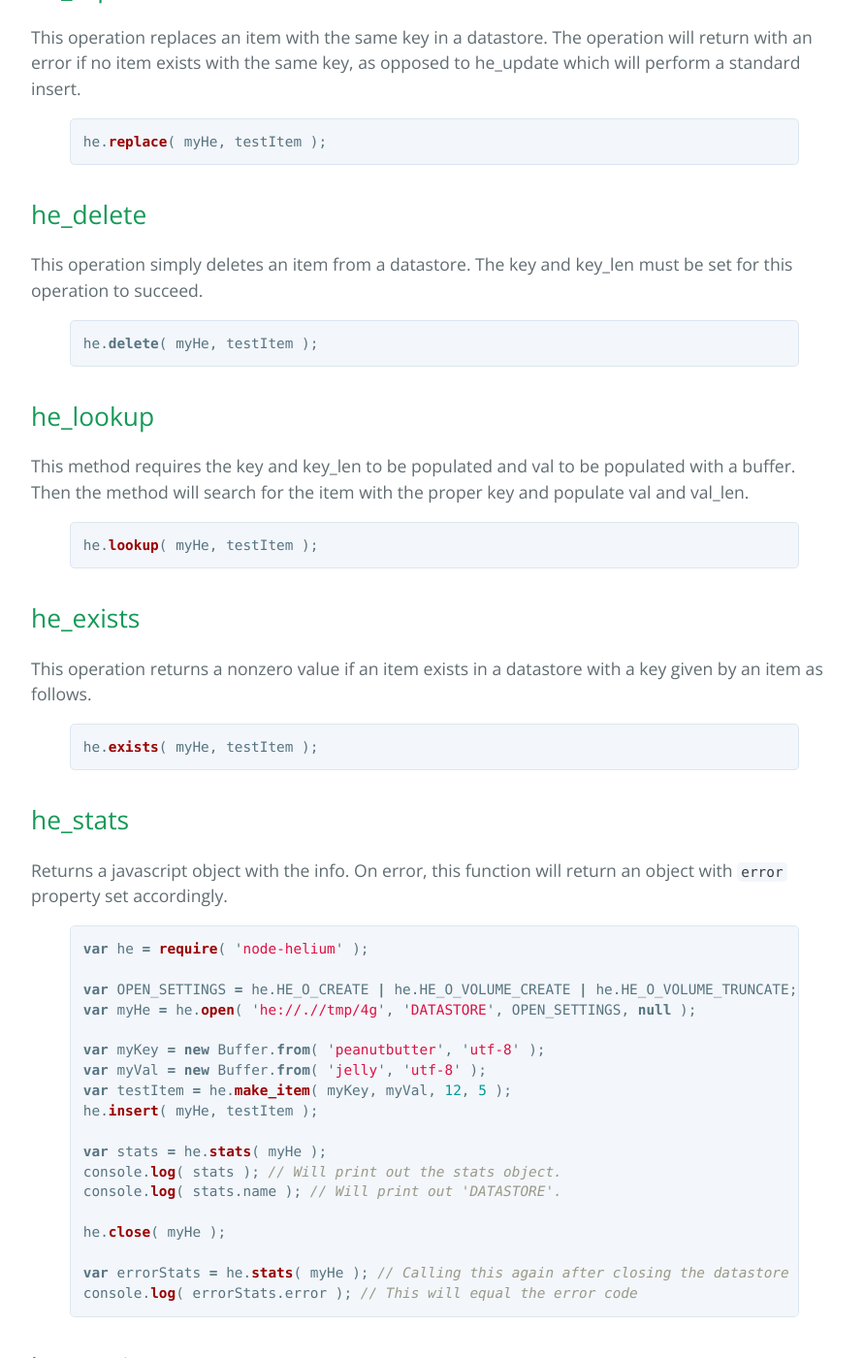
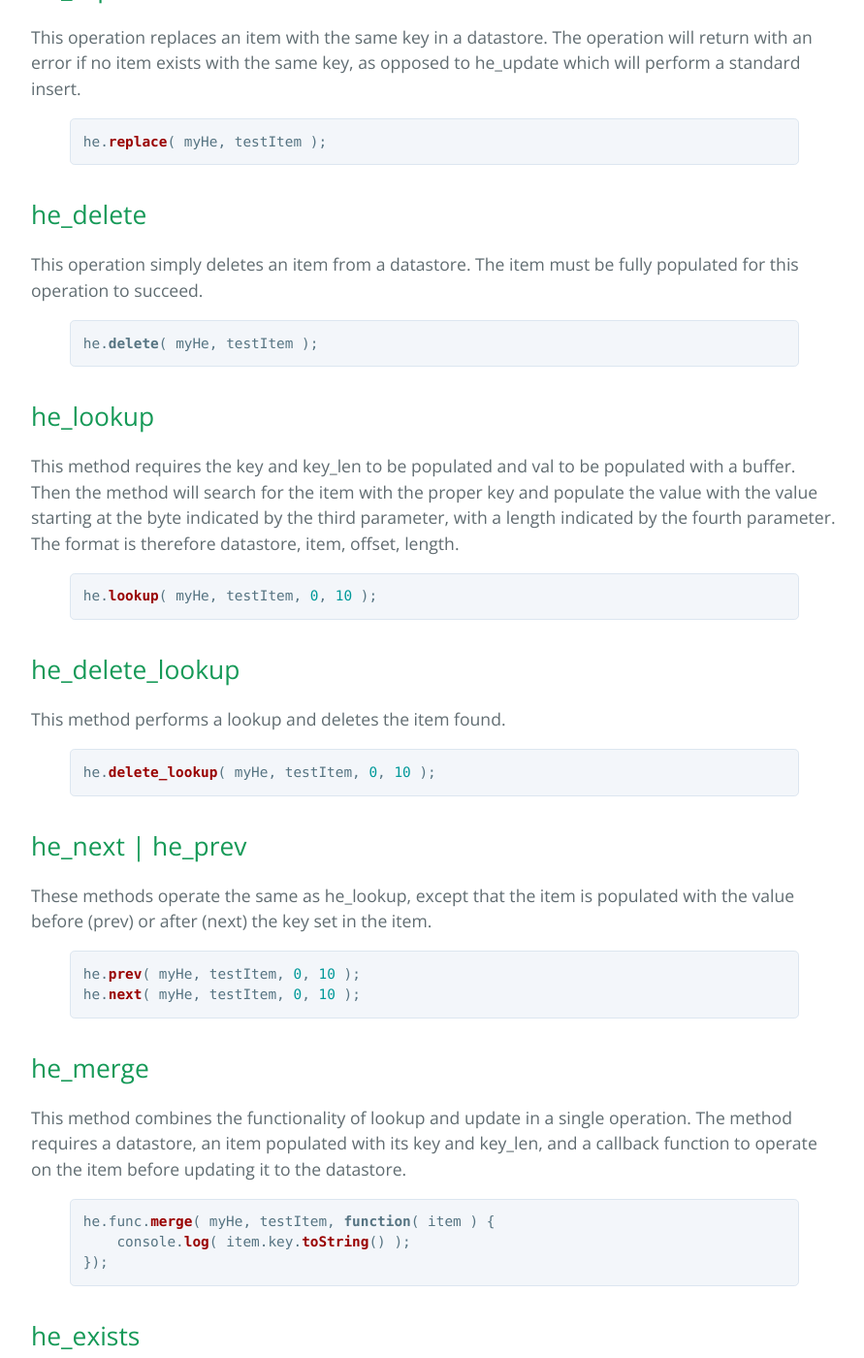
Before and after one commit to crigmaid/node-helium, a Jekyll site: the page built from index.md, in a window 1280 px wide and 1400 px high, scrolled down 8650 px. Shown: the whole window at 97% size, without its empty margins (192-1083 px from the left). Built offline with Jekyll 4.4.1, drawn with Linux system fonts in a browser that asks for light colours; some of the changed text lies outside the part shown.

Commit message:
Update no.3 index.md

```diff
--- a/index.md
+++ b/index.md
@@ -307,15 +307,36 @@ he.replace( myHe, testItem );
 {% endhighlight %}
 
 ## he_delete {#he_delete}
-This operation simply deletes an item from a datastore. The key and key_len must be set for this operation to succeed.
+This operation simply deletes an item from a datastore. The item must be fully populated for this operation to succeed.
 {% highlight javascript %}
 he.delete( myHe, testItem );
 {% endhighlight %}
 
 ## he_lookup {#he_lookup}
-This method requires the key and key_len to be populated and val to be populated with a buffer. Then the method will search for the item with the proper key and populate val and val_len.
+This method requires the key and key_len to be populated and val to be populated with a buffer. Then the method will search for the item with the proper key and populate the value with the value starting at the byte indicated by the third parameter, with a length indicated by the fourth parameter. The format is therefore datastore, item, offset, length.
 {% highlight javascript %}
-he.lookup( myHe, testItem );
+he.lookup( myHe, testItem, 0, 10 );
+{% endhighlight %}
+
+## he_delete_lookup {#he_delete_lookup}
+This method performs a lookup and deletes the item found.
+{% highlight javascript %}
+he.delete_lookup( myHe, testItem, 0, 10 );
+{% endhighlight %}
+
+## he_next | he_prev {#he_next}
+These methods operate the same as he_lookup, except that the item is populated with the value before (prev) or after (next) the key set in the item.
+{% highlight javascript %}
+he.prev( myHe, testItem, 0, 10 );
+he.next( myHe, testItem, 0, 10 );
+{% endhighlight %}
+
+## he_merge {#he_merge}
+This method combines the functionality of lookup and update in a single operation. The method requires a datastore, an item populated with its key and key_len, and a callback function to operate on the item before updating it to the datastore.
+{% highlight javascript %}
+he.func.merge( myHe, testItem, function( item ) {
+    console.log( item.key.toString() );
+});
 {% endhighlight %}
 
 ## he_exists {#he_exists}
@@ -350,12 +371,19 @@ console.log( errorStats.error ); // This will equal the error code
 ## he_version {#he_version}
 Takes no arguments for simplicity. Will return a string with the version of Helium node-helium is using.
 
-## he_is_valid {#he_is_valid} | he_is_transaction {#he_is_transaction} | he_is_read_only {#he_is_read_only}
+## he_is_valid | he_is_transaction | he_is_read_only {#he_is_read_only}
 All of these are validation checks that read a datastore handle return a nonzero value if the handle points to a datastore that is valid, a transaction, or read only, respectively.
 {% highlight javascript %}
 he.is_valid( myHe );
 he.is_transaction( myHe);
 he.is_read_only( myHe );
+{% endhighlight %}
+
+## he_perror | he_strerror {#he_strerror}
+he_perror will convert the value of the variable errno to a printable String. he_strerror will read an int value error and return a printable String.
+{% highlight javascript %}
+he.perror();
+he.strerror(-131);
 {% endhighlight %}
 
 ## Common Errors {#common-errors}
```
